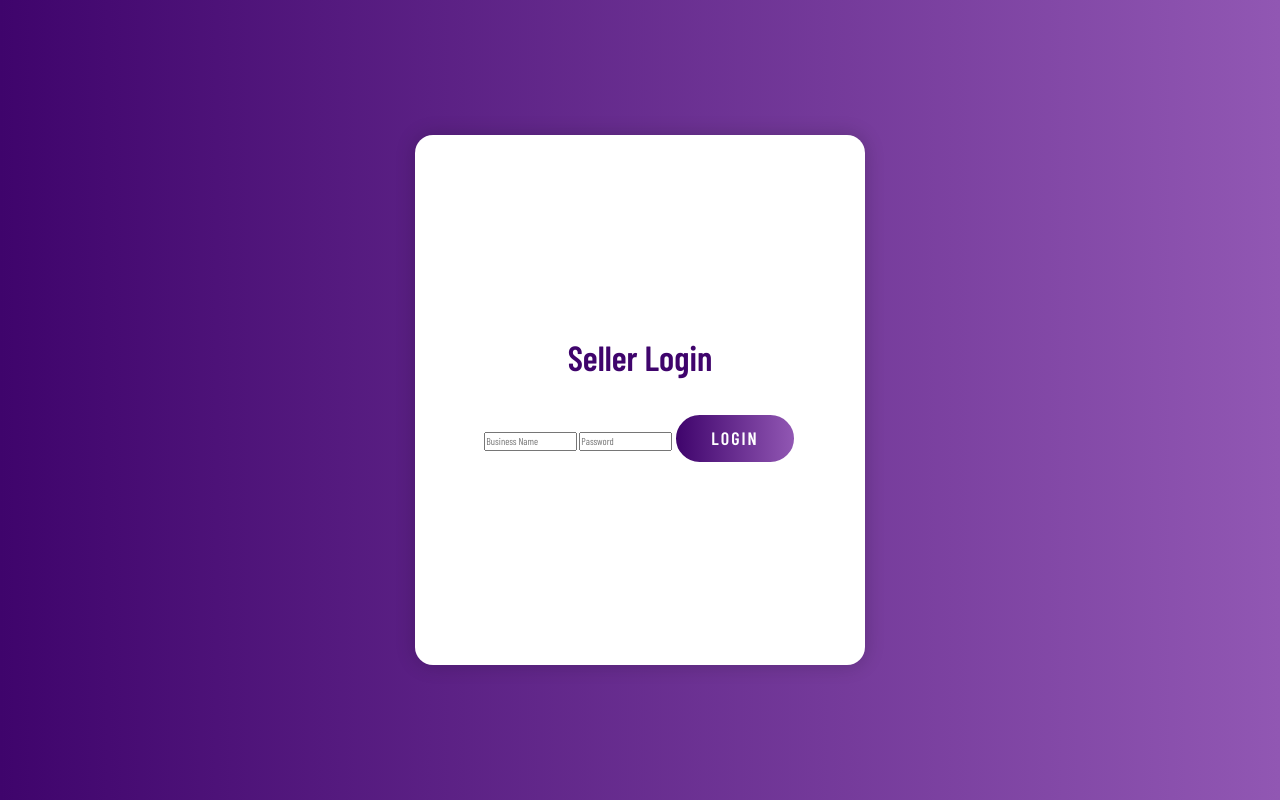
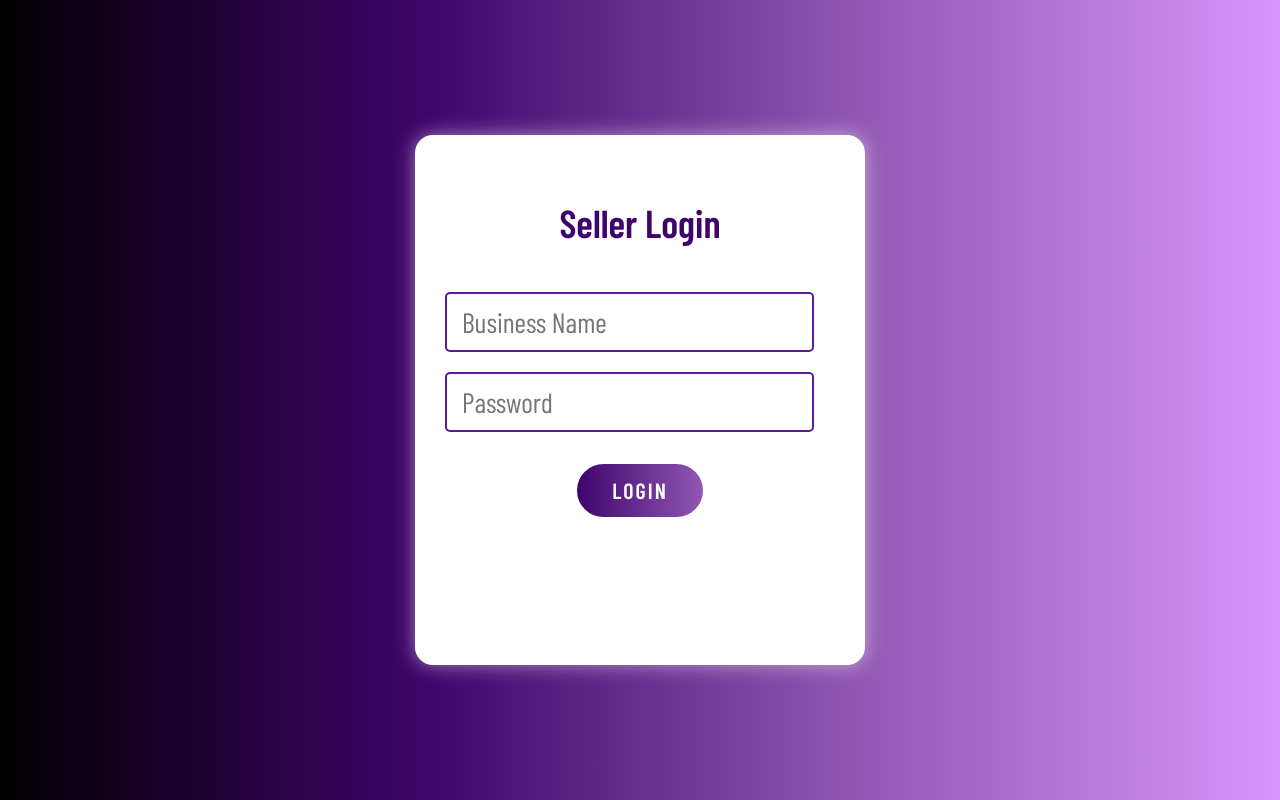
Before and after one commit to seproject212/EmpowerMart-Igdtuw, a Django app: page /login/ in a window 1280 px wide. Run offline with Django 5.2, Linux system fonts and the light colour scheme; some libraries are stand-ins or nearby versions; some web fonts are replaced.

Commit message:
login css update

```diff
--- a/empowermart/static/css/style.css
+++ b/empowermart/static/css/style.css
@@ -345,7 +345,7 @@ section {
     display: flex;
     align-items: center;
     justify-content: center;
-    background: linear-gradient(to right, #3f046c, #9157b3);
+    background: linear-gradient(to right,#000000, #3f046c, #9157b3,rgb(215, 149, 254));
 }
 .login body {
 
@@ -368,17 +368,22 @@ section {
     background-color: white;
     padding: 20px;
     border-radius: 18px;
-    box-shadow: 0 0 20px rgba(0, 0, 0, 0.2);
+    box-shadow: 0 0 20px rgba(255, 255, 255, 0.5);
+
     display: flex;
     flex-direction: column;
     align-items: center;
-    justify-content: center;
+    box-sizing: border-box;
+    justify-content: flex-start;
+
 }
 
 .login .form-header {
-    font-size: 3.5rem;
+    font-size: 3.9rem;
     color: #3f046c;
-    margin-bottom: 20px;
+    margin-bottom: 35px;
+    margin-top:45px;
+
 }
 
 .login .user-form {
@@ -386,25 +391,23 @@ section {
     flex-direction: column;
     align-items: center;
     width: 100%;
+    gap: 15px;
 }
 
-.login .user-form input {
-    width: 90%;
-    margin: 10px 0;
-    padding: 10px;
-    font-size: 2.1rem;
+.login input {
+   width:90%;
+    margin: 10px;
+    padding: 7px 15px;
+    font-size: 2.8rem;
     border: 2px solid #5a189a;
     border-radius: 5px;
     outline: none;
     transition: border-color 0.3s;
 }
 
-.login .user-form input:focus {
-    border-color: #9d4edd;
-}
 
 .login .login-button {
-    position: relative;
+    position:relative;
     color: var(--bg-white);
     background: linear-gradient(to right, #3f046c, #9157b3);
     z-index: 1;
@@ -414,9 +417,12 @@ section {
     text-transform: uppercase;
     padding: 1rem 3.5rem;
     font-weight: 600;
-    font-size: 1.8rem;
+    font-size: 2.2rem;
     margin-top: 1.5rem;
     letter-spacing: 0.2rem;
+    text-align: center;
+    display: block;
+    margin: 20px auto; /* Center the button */
 }
 
 .login .login-button:hover {
```
Also changed, not shown: empowermart/db.sqlite3.
